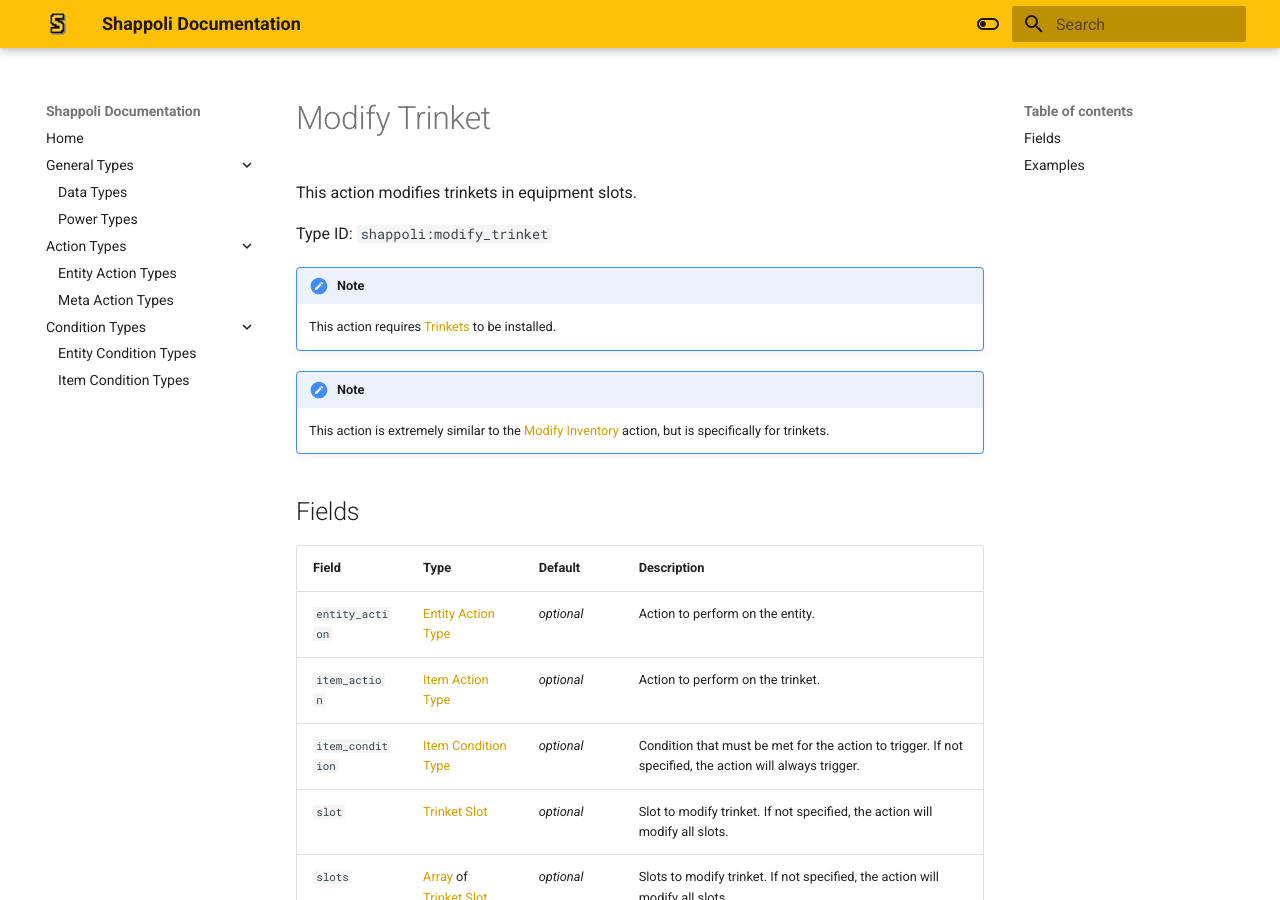
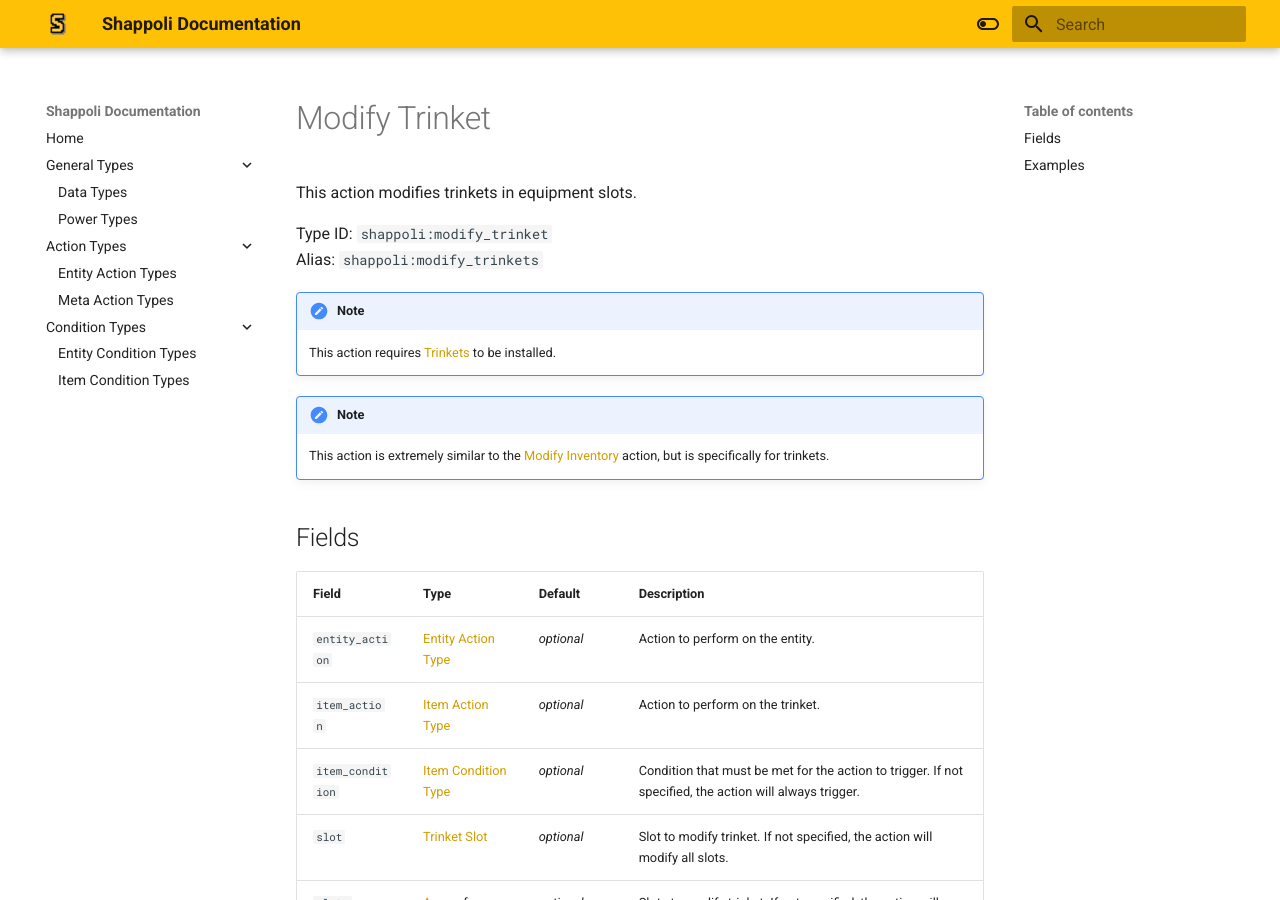
Before and after one commit to shap-po/shappoli-docs, an MkDocs documentation site: the page built from docs/types/action/entity/modify_trinket.md, in a window 1280 px wide and 900 px high. Built offline with MkDocs 1.6.1 and Material for MkDocs 9.7.7, drawn with Linux system fonts in a browser that asks for light colours.

Commit message:
feat: Add modify_trinkets alias

```diff
--- a/docs/types/action/entity/modify_trinket.md
+++ b/docs/types/action/entity/modify_trinket.md
@@ -3,6 +3,8 @@
 This action modifies trinkets in equipment slots.
 
 Type ID: `shappoli:modify_trinket`
+<br>
+Alias: `shappoli:modify_trinkets`
 
 !!! note
     This action requires [Trinkets](https://modrinth.com/mod/trinkets/) to be installed.
```
